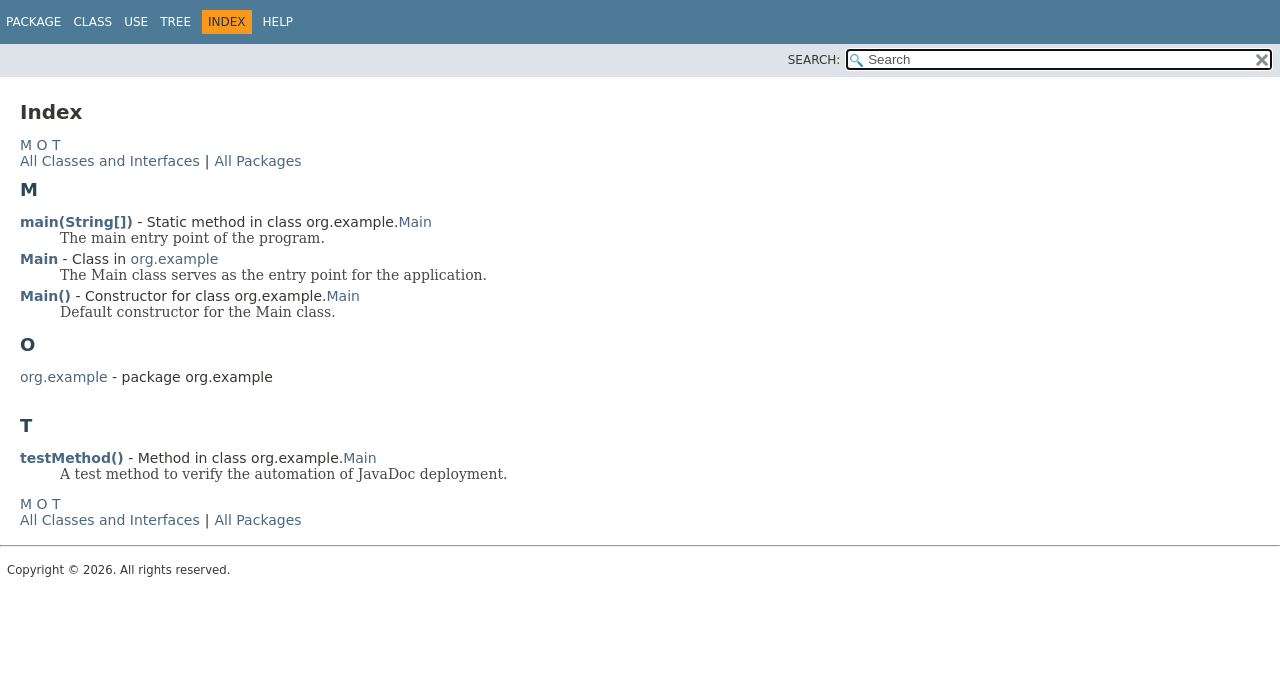
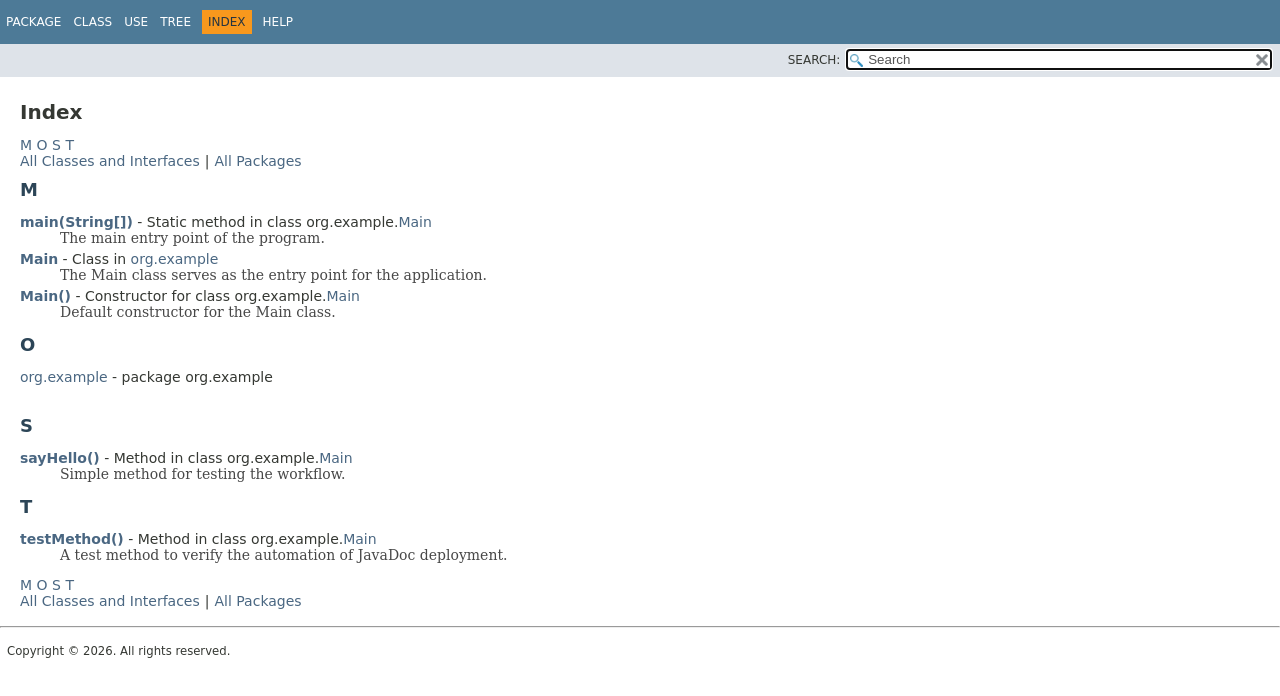
Before and after one commit to Evgeniy0y0/Project-, a plain HTML site: page index-all.html in a window 1280 px wide. Drawn offline with Linux system fonts and the light colour scheme; a web font is replaced by a local one.

Commit message:
Deploying to gh-pages from @ Evgeniy0y0/NetworkApp@cb46f9ca7248739b56315f6fe1e48d0e17e01448 🚀

```diff
--- a/index-all.html
+++ b/index-all.html
@@ -1,7 +1,7 @@
 <!DOCTYPE HTML>
 <html lang="en">
 <head>
-<!-- Generated by javadoc (17) on Wed Apr 22 08:31:26 UTC 2026 -->
+<!-- Generated by javadoc (17) on Wed Apr 22 08:59:33 UTC 2026 -->
 <title>Index (myproject 1.0-SNAPSHOT API)</title>
 <meta name="viewport" content="width=device-width, initial-scale=1">
 <meta http-equiv="Content-Type" content="text/html; charset=UTF-8">
@@ -50,7 +50,7 @@ loadScripts(document, 'script');</script>
 <div class="header">
 <h1>Index</h1>
 </div>
-<a href="#I:M">M</a>&nbsp;<a href="#I:O">O</a>&nbsp;<a href="#I:T">T</a>&nbsp;<br><a href="allclasses-index.html">All&nbsp;Classes&nbsp;and&nbsp;Interfaces</a><span class="vertical-separator">|</span><a href="allpackages-index.html">All&nbsp;Packages</a>
+<a href="#I:M">M</a>&nbsp;<a href="#I:O">O</a>&nbsp;<a href="#I:S">S</a>&nbsp;<a href="#I:T">T</a>&nbsp;<br><a href="allclasses-index.html">All&nbsp;Classes&nbsp;and&nbsp;Interfaces</a><span class="vertical-separator">|</span><a href="allpackages-index.html">All&nbsp;Packages</a>
 <h2 class="title" id="I:M">M</h2>
 <dl class="index">
 <dt><a href="org/example/Main.html#main(java.lang.String%5B%5D)" class="member-name-link">main(String[])</a> - Static method in class org.example.<a href="org/example/Main.html" title="class in org.example">Main</a></dt>
@@ -71,6 +71,13 @@ loadScripts(document, 'script');</script>
 <dt><a href="org/example/package-summary.html">org.example</a> - package org.example</dt>
 <dd>&nbsp;</dd>
 </dl>
+<h2 class="title" id="I:S">S</h2>
+<dl class="index">
+<dt><a href="org/example/Main.html#sayHello()" class="member-name-link">sayHello()</a> - Method in class org.example.<a href="org/example/Main.html" title="class in org.example">Main</a></dt>
+<dd>
+<div class="block">Simple method for testing the workflow.</div>
+</dd>
+</dl>
 <h2 class="title" id="I:T">T</h2>
 <dl class="index">
 <dt><a href="org/example/Main.html#testMethod()" class="member-name-link">testMethod()</a> - Method in class org.example.<a href="org/example/Main.html" title="class in org.example">Main</a></dt>
@@ -78,7 +85,7 @@ loadScripts(document, 'script');</script>
 <div class="block">A test method to verify the automation of JavaDoc deployment.</div>
 </dd>
 </dl>
-<a href="#I:M">M</a>&nbsp;<a href="#I:O">O</a>&nbsp;<a href="#I:T">T</a>&nbsp;<br><a href="allclasses-index.html">All&nbsp;Classes&nbsp;and&nbsp;Interfaces</a><span class="vertical-separator">|</span><a href="allpackages-index.html">All&nbsp;Packages</a></main>
+<a href="#I:M">M</a>&nbsp;<a href="#I:O">O</a>&nbsp;<a href="#I:S">S</a>&nbsp;<a href="#I:T">T</a>&nbsp;<br><a href="allclasses-index.html">All&nbsp;Classes&nbsp;and&nbsp;Interfaces</a><span class="vertical-separator">|</span><a href="allpackages-index.html">All&nbsp;Packages</a></main>
 <footer role="contentinfo">
 <hr>
 <p class="legal-copy"><small>Copyright &#169; 2026. All rights reserved.</small></p>
--- a/member-search-index.js
+++ b/member-search-index.js
@@ -1 +1 @@
-memberSearchIndex = [{"p":"org.example","c":"Main","l":"Main()","u":"%3Cinit%3E()"},{"p":"org.example","c":"Main","l":"main(String[])","u":"main(java.lang.String[])"},{"p":"org.example","c":"Main","l":"testMethod()"}];updateSearchResults();
+memberSearchIndex = [{"p":"org.example","c":"Main","l":"Main()","u":"%3Cinit%3E()"},{"p":"org.example","c":"Main","l":"main(String[])","u":"main(java.lang.String[])"},{"p":"org.example","c":"Main","l":"sayHello()"},{"p":"org.example","c":"Main","l":"testMethod()"}];updateSearchResults();
```
Also changed, not shown: allclasses-index.html (+1 -1 lines), allpackages-index.html (+1 -1 lines), help-doc.html (+1 -1 lines), index.html (+1 -1 lines), org/example/Main.html (+14 -2 lines), org/example/class-use/Main.html (+1 -1 lines), org/example/package-summary.html (+1 -1 lines), org/example/package-tree.html (+1 -1 lines), org/example/package-use.html (+1 -1 lines), overview-tree.html (+1 -1 lines).
